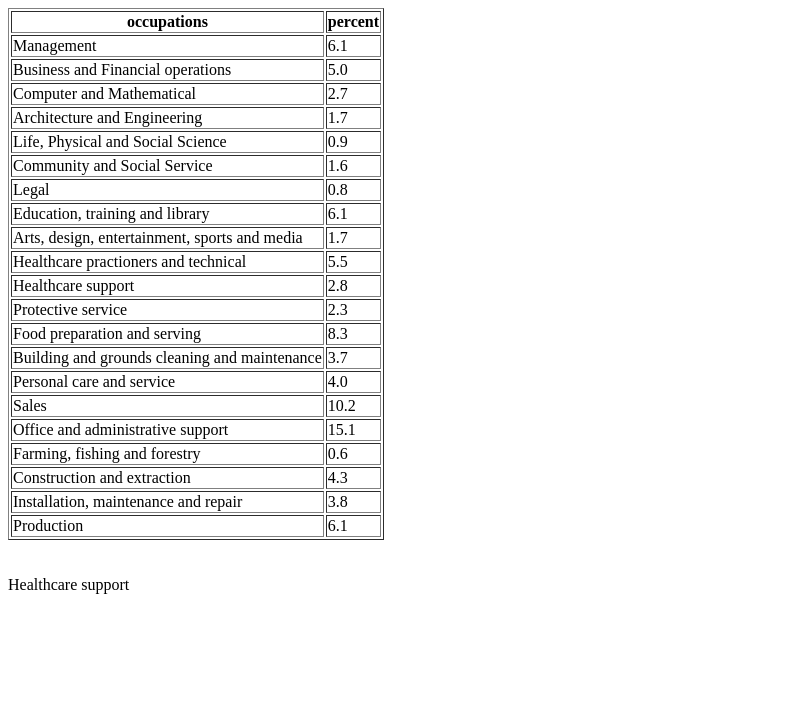
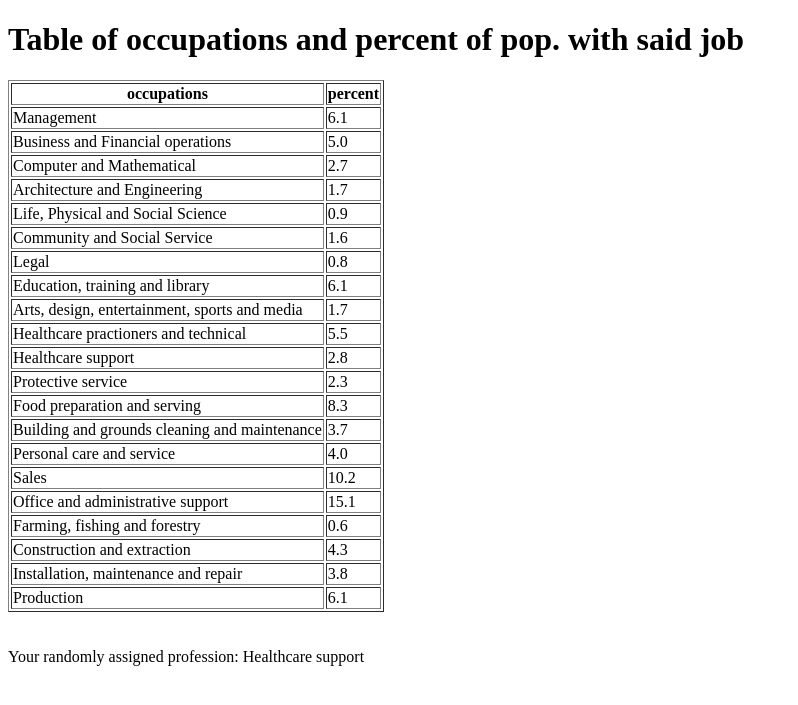
Before and after one commit to gTopa/softDevHW2, a Flask app: page /occupations in a window 1280 px wide. Shown: the top 705 px of the page, without its empty margins (0-798 px from the left). Run offline with Flask 2, Linux system fonts and the light colour scheme.

Commit message:
minor edits

```diff
--- a/.#occupationRandomizer.py
+++ /dev/null
@@ -1 +0,0 @@
-giovanni.topa@cslab3-3.21801:1474473374
--- a/app.py
+++ b/app.py
@@ -19,7 +19,7 @@ def test_template():
             occupation[0]=occupation[0][1:-1]
         d[occupation[0]]=float(occupation[1])
     keys=d.keys()
-    return render_template("ninja.html", hi = "Occupation Randomizer", occupations = keys, dic = d, random = pickRandom(d))
+    return render_template("ninja.html", title = "Occupation Randomizer", head = "Table of occupations and percent of pop. with said job", occupations = keys, dic = d, random = pickRandom(d))
 
 def pickRandom(d):
     listOfJobs=d.keys()
--- a/templates/ninja.html
+++ b/templates/ninja.html
@@ -1,7 +1,8 @@
 <!DOCTYPE html>
 <html>
   <head>
-    <title>{{ hi }}</title>
+    <title>{{ title }}</title>
+    <h1>{{ head }}</h1>
   </head>
   <body>
     <table border=1>
@@ -16,6 +17,6 @@
       {%- endfor %}
     </table>
     <br><br>
-{{random}}
+    Your randomly assigned profession: {{random}}
   </body>
 </html>
```
Lines whose indentation alone changed are shown as unchanged.
